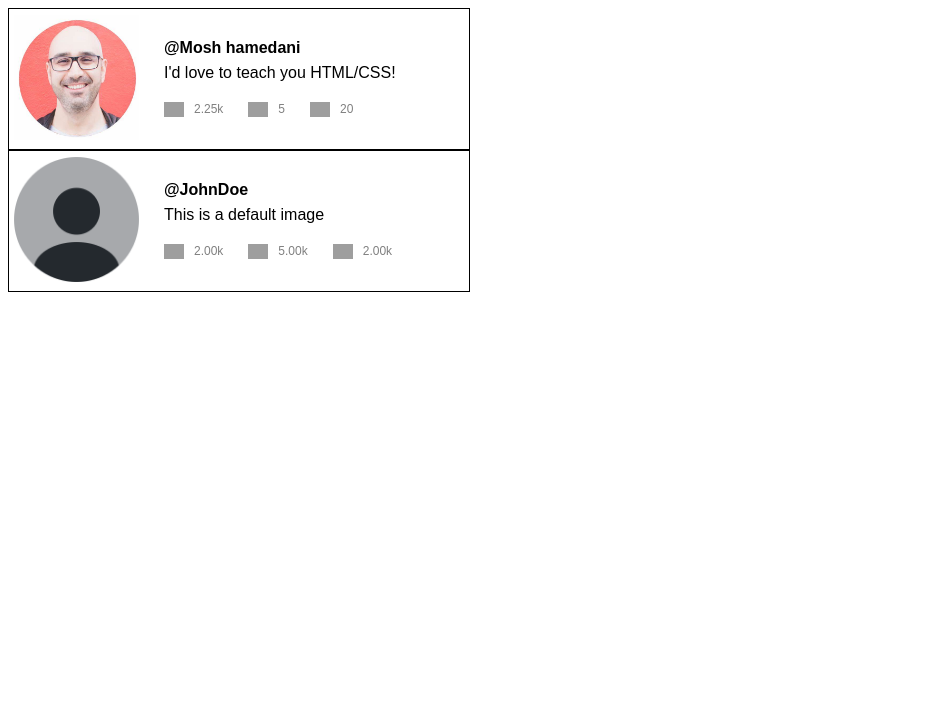
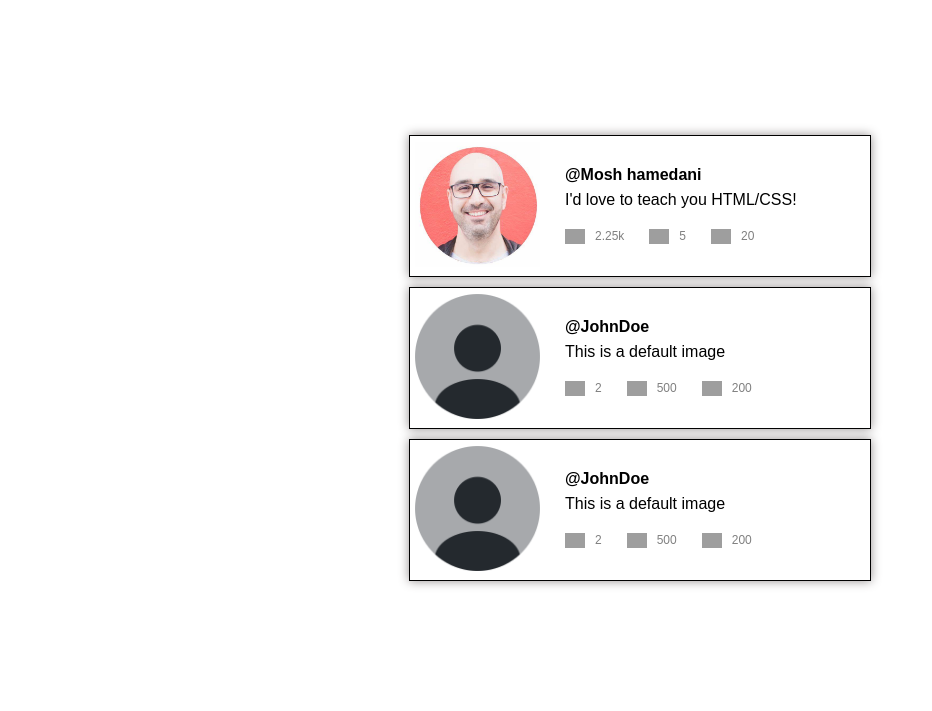
Before and after one commit to VinitPanditZeuslearning/zeustraining, a plain HTML site: page ProfileComponent/index.html in a window 1280 px wide. Shown: the whole page, without its empty margins (0-932 px from the left). Drawn offline with Linux system fonts and the light colour scheme; grey boxes are pictures that could not be loaded.

Commit message:
some changes

```diff
--- a/ProfileComponent/index.css
+++ b/ProfileComponent/index.css
@@ -8,6 +8,7 @@
     gap: 25px;
     padding: 5px;
     border: 1px solid black;
+    box-shadow: 0px 0px 10px rgb(149 144 144);
 }
 
 #img {
@@ -64,3 +65,13 @@
     justify-content: center;
     align-items: center;
 }
+
+#parent {
+    display: flex;
+    flex-direction: column;
+    align-items: center;
+    justify-content: center;
+    width: 100%;
+    height: 700px;
+    gap: 10px;
+}
--- a/ProfileComponent/index.html
+++ b/ProfileComponent/index.html
@@ -9,6 +9,9 @@
 </head>
 
 <body>
+    <div id="parent" >
+
+    </div>
 </body>
 <script src="index.js"></script>
 
--- a/ProfileComponent/index.js
+++ b/ProfileComponent/index.js
@@ -51,7 +51,8 @@ function pofileComponent(name, description, imgname, commentCount, shareCount, l
 }
 
 
-const body = document.querySelector('body');
+const parent = document.getElementById('parent');
+
 pofileComponent(
     "Mosh hamedani",
     "I'd love to teach you HTML/CSS!",
@@ -59,14 +60,24 @@ pofileComponent(
     2253,
     5,
     20,
-    body
+    parent
+);
+
+pofileComponent(
+    "JohnDoe",
+    "This is a default image",
+    "",
+    2,
+    500,
+    200,
+    parent
 );
 pofileComponent(
     "JohnDoe",
     "This is a default image",
     "",
-    2000,
-    5000,
-    2000,
-    body
+    2,
+    500,
+    200,
+    parent
 );
```
